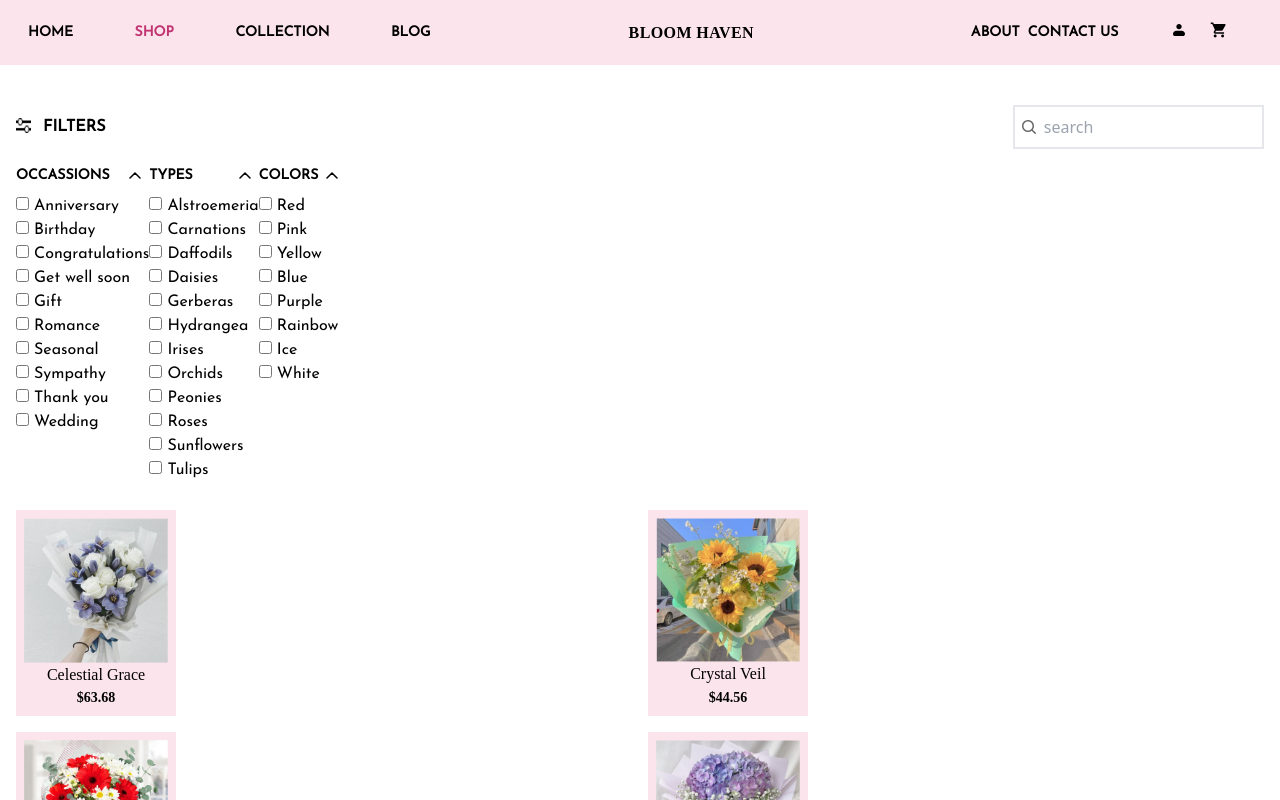
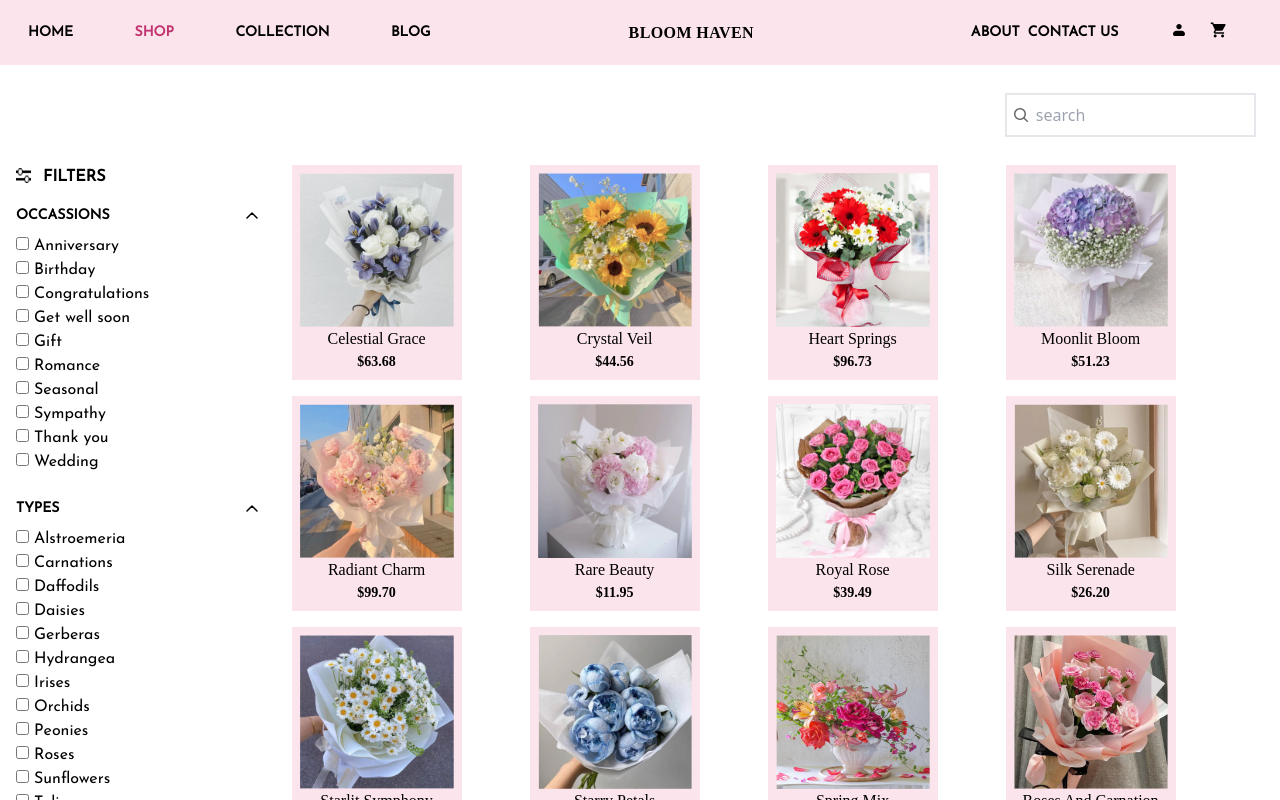
Before and after one commit to dele-rodriguez/Flower-Sales, a React (Vite) app: page /shop in a window 1280 px wide. Shown: the top 800 px of the page. Built offline with nearby package versions, Linux system fonts and the light colour scheme; a web font is replaced by a local one.

Commit message:
shop route responsive

```diff
--- a/src/Body/Shop.jsx
+++ b/src/Body/Shop.jsx
@@ -1,12 +1,22 @@
-import React, { useMemo, useRef, useState } from 'react';
+import React, { useMemo, useRef, useState , useEffect } from 'react';
 import { shopData , occasions , types , colors } from '../data';
 import CheckDropdown from '../Components/CheckDropdown';
+import UseMediaQuery from '../hooks/useMediaQuery';
 
 function Shop() {
+    const {w} = UseMediaQuery();
     const [collaspe , setCollaspe] = useState(true);
     const [search , setSearch] = useState('');
     const [searchFocus , setSearchFocus] = useState(false);
     const [check , setCheck] = useState([]);
+
+    useEffect(() => {
+        if (w > 768 ) {
+            setCollaspe(false);
+        } else {
+            setCollaspe(true);
+        }
+    } , [w])
 
     const filteredFlowers = useMemo(() => {
         return shopData.filter(item => {
@@ -32,8 +42,8 @@ function Shop() {
 
     return (
         <>
-            <section className="shop flex flex-col py-10 px-4">
-                <div className='filters flex flex-col mb-5'>
+            <section className="shop relative flex flex-col md:flex-row py-10 md:py-20 md:mt-5 px-4">
+                <div className='filters flex flex-col mb-5 md:w-[25%] lg:w-[20%]'>
                     <div className='flex flex-row items-center justify-between'>
                         <h4
                             onClick={() => {
@@ -43,7 +53,7 @@ function Shop() {
                                 <img className='h-[15px] w-[15px] mb-1 mr-3' src="Shop/Filter.png" alt="filter-icon" />
                             FILTERS
                         </h4>
-                        <div className="relative flex items-center">
+                        <div className="relative md:absolute md:right-6 md:top-2 flex items-center">
                             <input
                                 type="text"
                                 value={search}
@@ -58,7 +68,7 @@ function Shop() {
                             </svg>
                         </div>
                     </div>
-                    <div className={`${collaspe ? 'hidden' : '' } lg:flex`}>
+                    <div className={`${collaspe ? 'hidden' : '' }`}>
                         <CheckDropdown
                             checkFilters = {occasions}
                             check = {check}
@@ -79,16 +89,16 @@ function Shop() {
                         />
                     </div>
                 </div>
-                <div className='grid gap-4 grid-cols-2 '>
+                <div className='grid gap-4 grid-cols-2 sm:grid-cols-3 lg:grid-cols-4 place-items-center md:w-[75%] lg-[80%] h-fit'>
                     {filteredFlowers.length === 0 ?
-                        (<p>The folwer you are searching for is unavailable. Davido don buy am😂😂😂</p>)
+                        (<p className='w-[80%] col-span-4 font-frank'>The folwer you are searching for is unavailable. Davido don buy am😂😂😂</p>)
                         :
                         (filteredFlowers.map((shop) => (
                             <div
-                                className='w-[160px] bg-lightpink flex flex-col justify-between items-center font-frank py-2 px-2'
+                                className='w-[170px] bg-lightpink flex flex-col justify-between items-center font-frank py-2 px-2'
                                 key={shop.id}
                             >
-                                <img src={shop.img} alt="image" />
+                                <img className='w-[154px] h-[154px]' src={shop.img} alt="image" />
                                 <div
                                     className='text-md font-normal'
                                 >{shop.flower}</div>
--- a/src/Components/CheckDropdown.jsx
+++ b/src/Components/CheckDropdown.jsx
@@ -7,7 +7,7 @@ function CheckDropdown ({ check , setCheck , checkFilters , dropdown}) {
     const [collaspe , setCollaspe] = useState(false);
 
     useEffect(() => {
-        if (w > 1024 ) {
+        if (w > 768 ) {
             setCollaspe(false);
         } else {
             setCollaspe(true);
```
